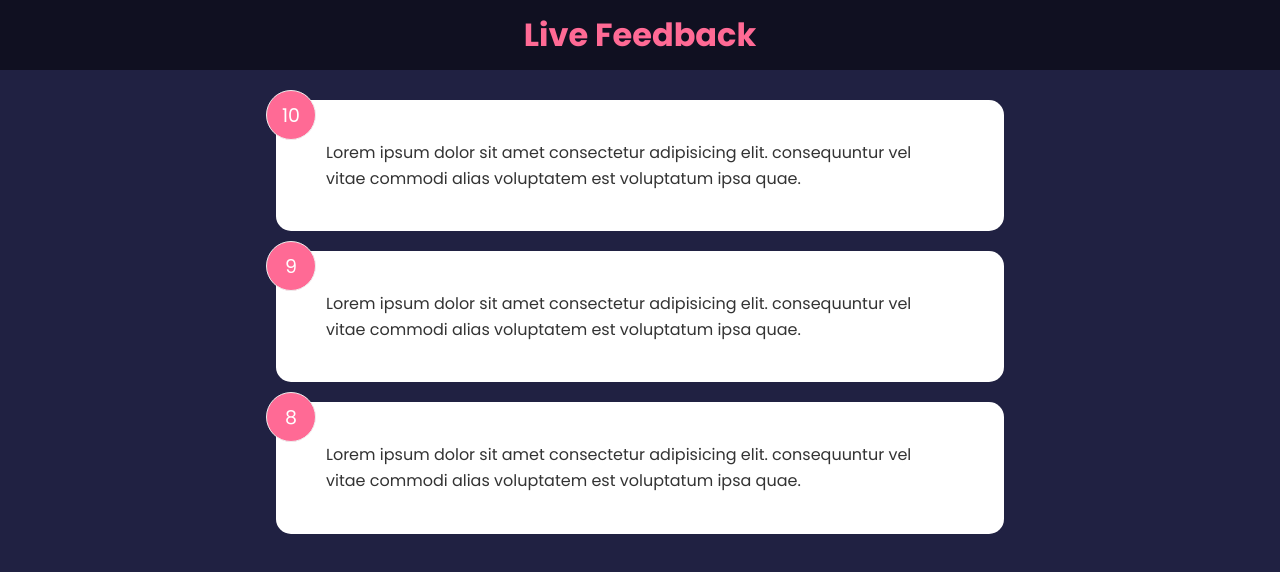
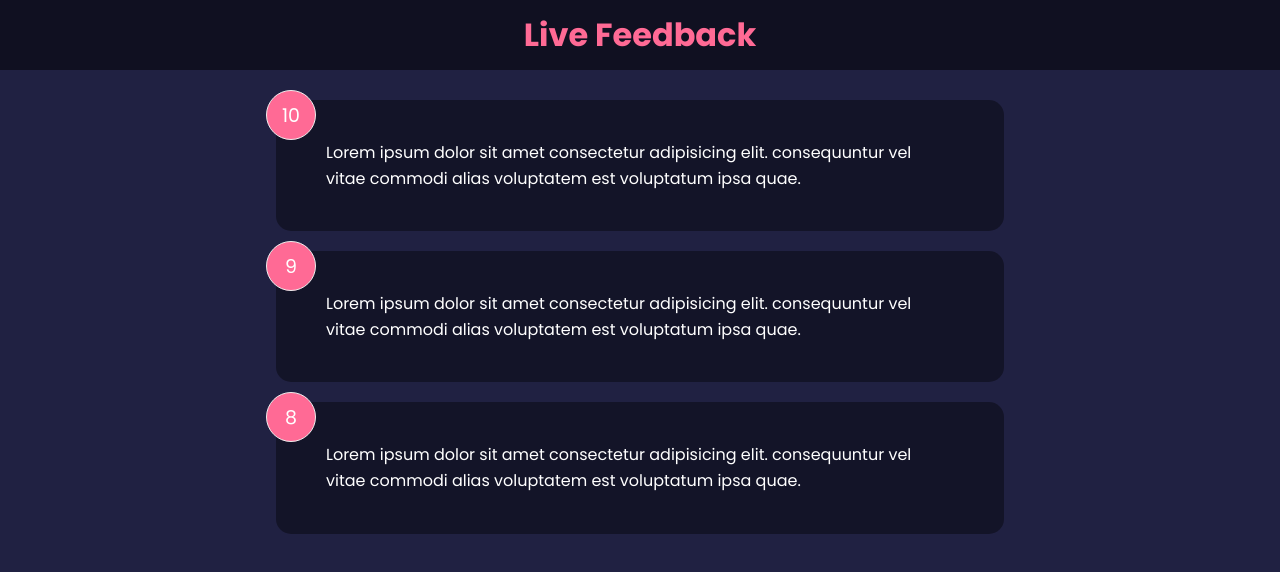
Before and after one commit to achingachris/Yelp-But-for-my-Skills, a React (Create React App) app: page / in a window 1280 px wide. Shown: the top 572 px of the page. Built offline with nearby package versions, Linux system fonts and the light colour scheme.

Commit message:
card component and conditional class names

```diff
--- a/src/components/FeedbackItem.jsx
+++ b/src/components/FeedbackItem.jsx
@@ -1,9 +1,11 @@
+import Card from './shared/Card.jsx'
+
 const FeedbackItem = ({ item }) => {
   return (
-    <div className='card'>
+    <Card reverse={true}>
       <div className='num-display'>{item.rating}</div>
       <div className='text-display'>{item.text}</div>
-    </div>
+    </Card>
   )
 }
 
--- /dev/null
+++ b/src/components/shared/Card.jsx
@@ -0,0 +1,5 @@
+const Card = ({ children, reverse }) => {
+  return <div className={`card ${reverse && 'reverse'}`}>{children}</div>
+}
+
+export default Card
```
